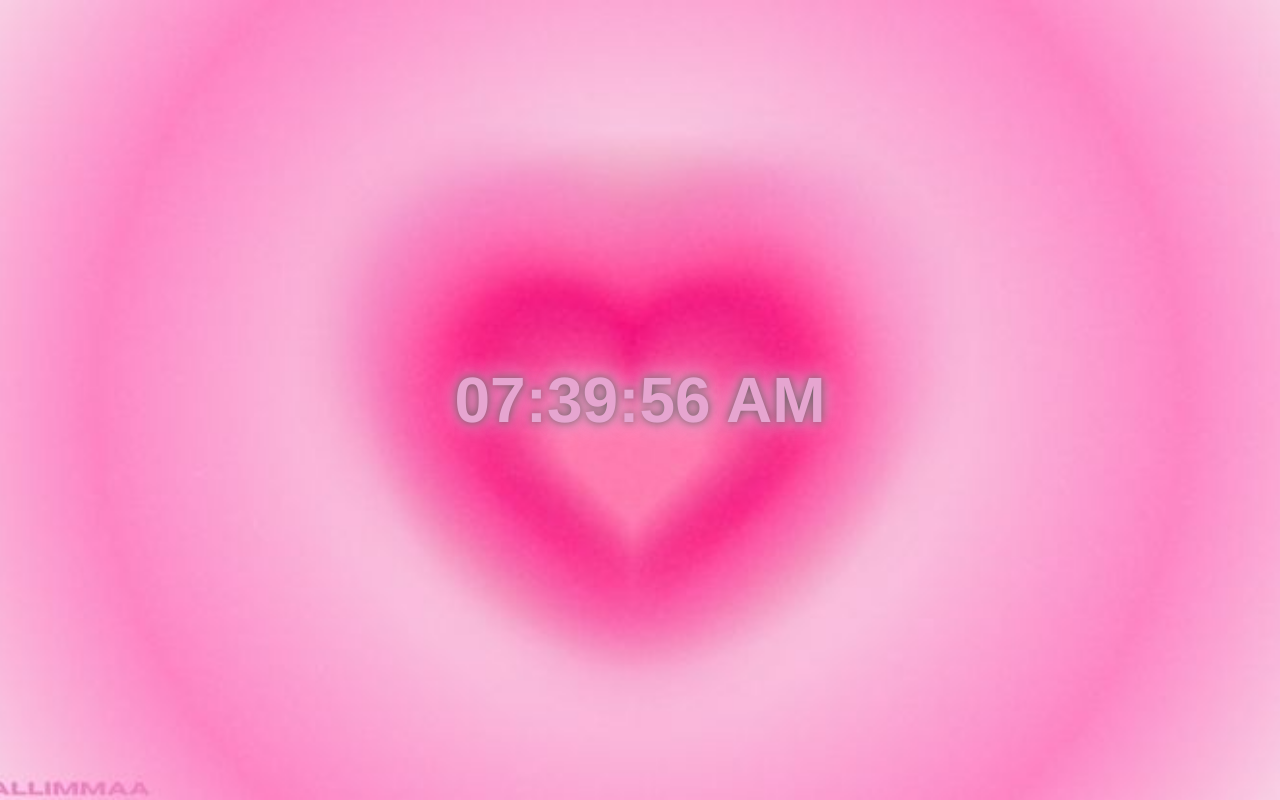
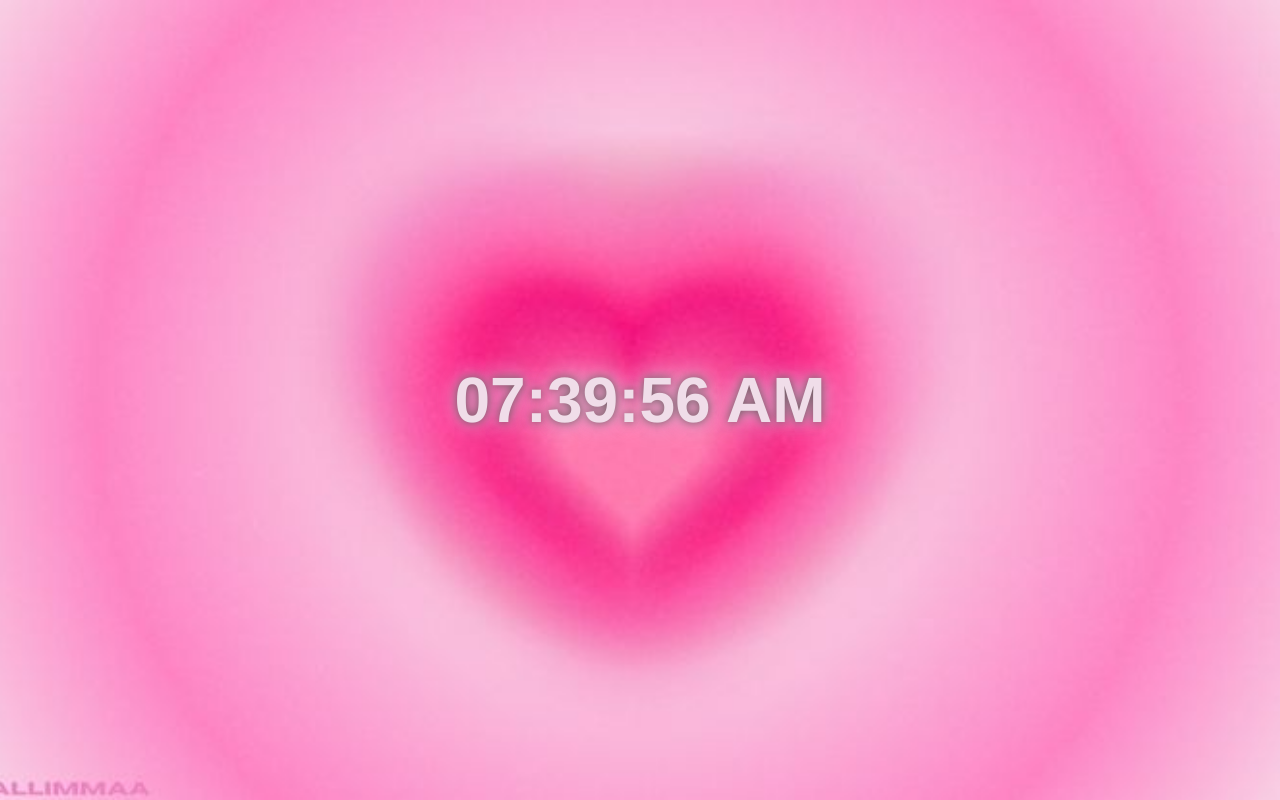
Before and after one commit to syednehajafferyy/digitalclock, a plain HTML site: page index.html in a window 1280 px wide. Drawn offline with Linux system fonts and the light colour scheme.

Commit message:
Update style.css

```diff
--- a/style.css
+++ b/style.css
@@ -21,7 +21,7 @@ body {
     font-size: 6.5rem;
     font-family: 'Franklin Gothic Medium', 'Arial Narrow', Arial, sans-serif;
     font-weight: bold;
-    color: #e6a5d0;
+    color: #f0dde9;
     text-shadow: #635d5d 0px 0px 10px, #e6a5d0 0px 0px 20px, #e6a5d0 0px 0px 30px;
 }
   @media (min-width: 768px) {
```
